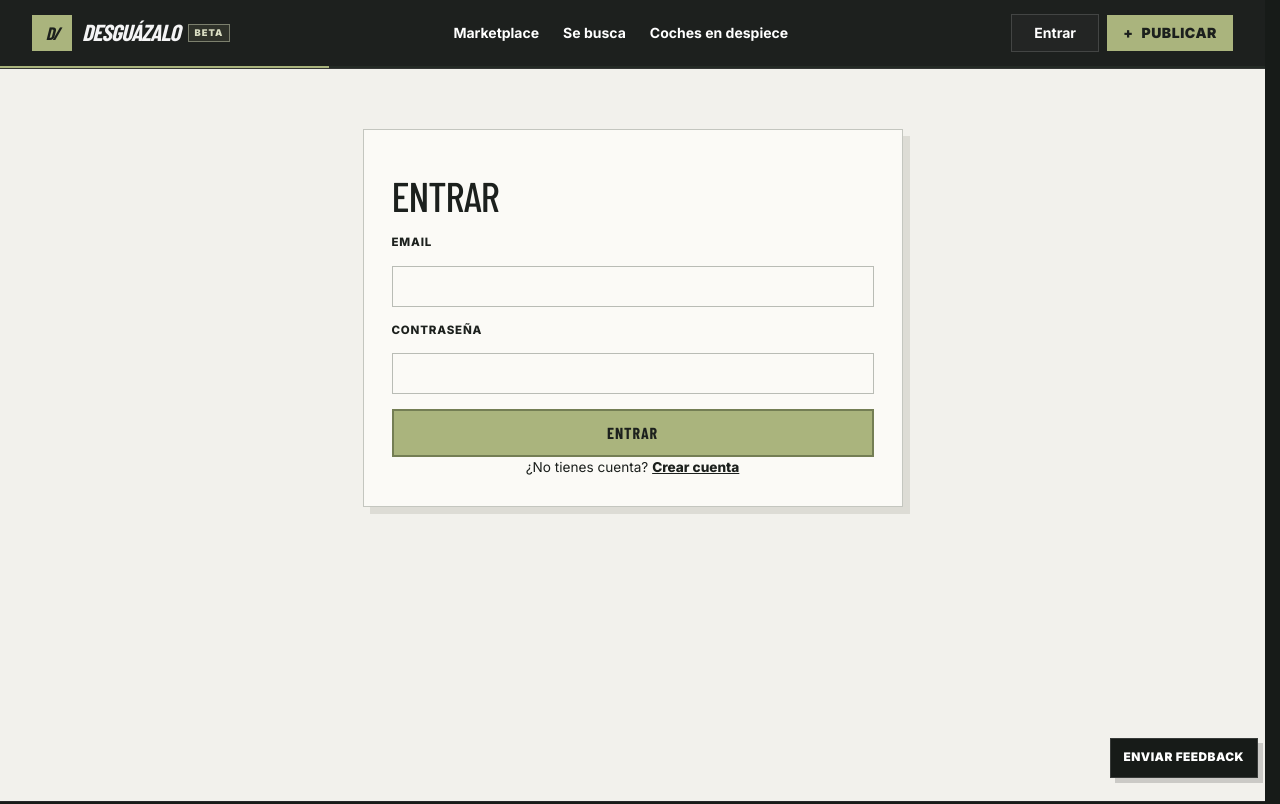
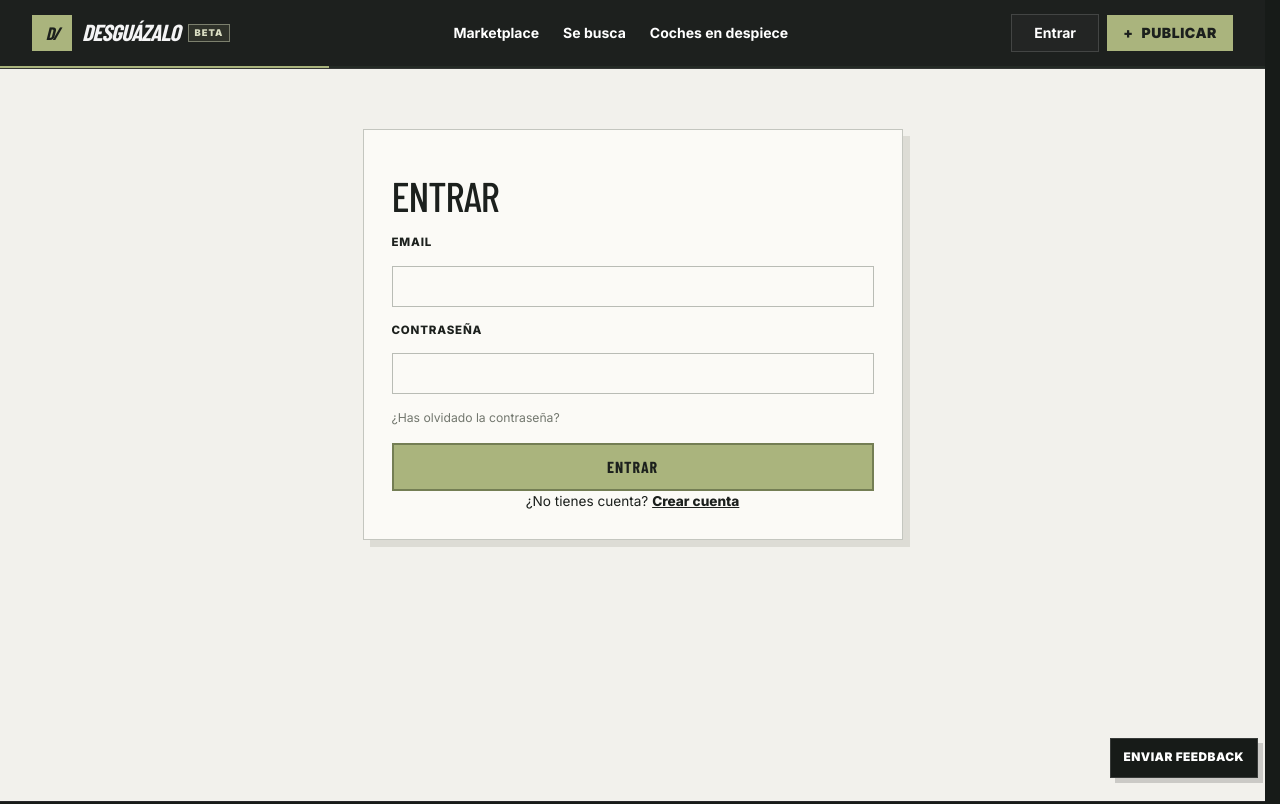
Before and after one commit to alexxarmaas/Proyectos, a Next.js app in the folder DESGUAZALO/: page /login in a window 1280 px wide. Shown: the top 804 px of the page. Built offline with nearby package versions, Linux system fonts and the light colour scheme; no server answers; a web font is replaced by a local one.

Commit message:
Polish login errors and recovery flow

```diff
--- a/DESGUAZALO/app/login/page.tsx
+++ b/DESGUAZALO/app/login/page.tsx
@@ -3,12 +3,8 @@
 import Link from "next/link";
 import { useRouter } from "next/navigation";
 import { FormEvent, useState } from "react";
+import { authErrorMessage, safeInternalPath } from "@/lib/auth";
 import { getBrowserSupabase } from "@/lib/supabase";
-
-function safeNext(value: string | null) {
-  if (!value || !value.startsWith("/") || value.startsWith("//")) return "/cuenta/anuncios";
-  return value;
-}
 
 export default function LoginPage() {
   const router = useRouter();
@@ -18,14 +14,52 @@ export default function LoginPage() {
   const [busy, setBusy] = useState(false);
 
   async function submit(event: FormEvent) {
-    event.preventDefault(); setError(""); setBusy(true);
+    event.preventDefault();
+    setError("");
+    setBusy(true);
+
     const supabase = getBrowserSupabase();
-    if (!supabase) { setError("Supabase aún no está configurado en este entorno."); setBusy(false); return; }
-    const { error: authError } = await supabase.auth.signInWithPassword({ email, password });
-    if (authError) { setError(authError.message); setBusy(false); return; }
-    const next = safeNext(new URLSearchParams(window.location.search).get("next"));
+    if (!supabase) {
+      setError("El servicio de acceso no está disponible en este entorno.");
+      setBusy(false);
+      return;
+    }
+
+    const { error: authError } = await supabase.auth.signInWithPassword({
+      email: email.trim(),
+      password,
+    });
+
+    if (authError) {
+      setError(authErrorMessage(authError));
+      setBusy(false);
+      return;
+    }
+
+    const next = safeInternalPath(new URLSearchParams(window.location.search).get("next"));
     router.replace(next);
   }
 
-  return <div className="auth-shell"><section className="auth-card"><h1>Entrar</h1><form onSubmit={submit} className="stack-form"><label>Email<input type="email" required autoComplete="email" value={email} onChange={(e) => setEmail(e.target.value)} /></label><label>Contraseña<input type="password" required autoComplete="current-password" value={password} onChange={(e) => setPassword(e.target.value)} /></label>{error && <div className="form-error">{error}</div>}<button className="button button-primary full" disabled={busy}>{busy ? "Entrando…" : "Entrar"}</button></form><p className="auth-switch">¿No tienes cuenta? <Link href="/registro">Crear cuenta</Link></p></section></div>;
+  const confirmed = typeof window !== "undefined" && new URLSearchParams(window.location.search).get("confirmed") === "1";
+
+  return (
+    <div className="auth-shell">
+      <section className="auth-card">
+        <h1>Entrar</h1>
+        {confirmed && <div className="form-success">Email confirmado. Ya puedes entrar en tu cuenta.</div>}
+        <form onSubmit={submit} className="stack-form">
+          <label>Email
+            <input type="email" required autoComplete="email" value={email} onChange={(event) => setEmail(event.target.value)} />
+          </label>
+          <label>Contraseña
+            <input type="password" required autoComplete="current-password" value={password} onChange={(event) => setPassword(event.target.value)} />
+          </label>
+          <div className="form-hint"><Link href="/recuperar-contrasena">¿Has olvidado la contraseña?</Link></div>
+          {error && <div className="form-error">{error}</div>}
+          <button className="button button-primary full" disabled={busy}>{busy ? "Entrando…" : "Entrar"}</button>
+        </form>
+        <p className="auth-switch">¿No tienes cuenta? <Link href="/registro">Crear cuenta</Link></p>
+      </section>
+    </div>
+  );
 }
```
